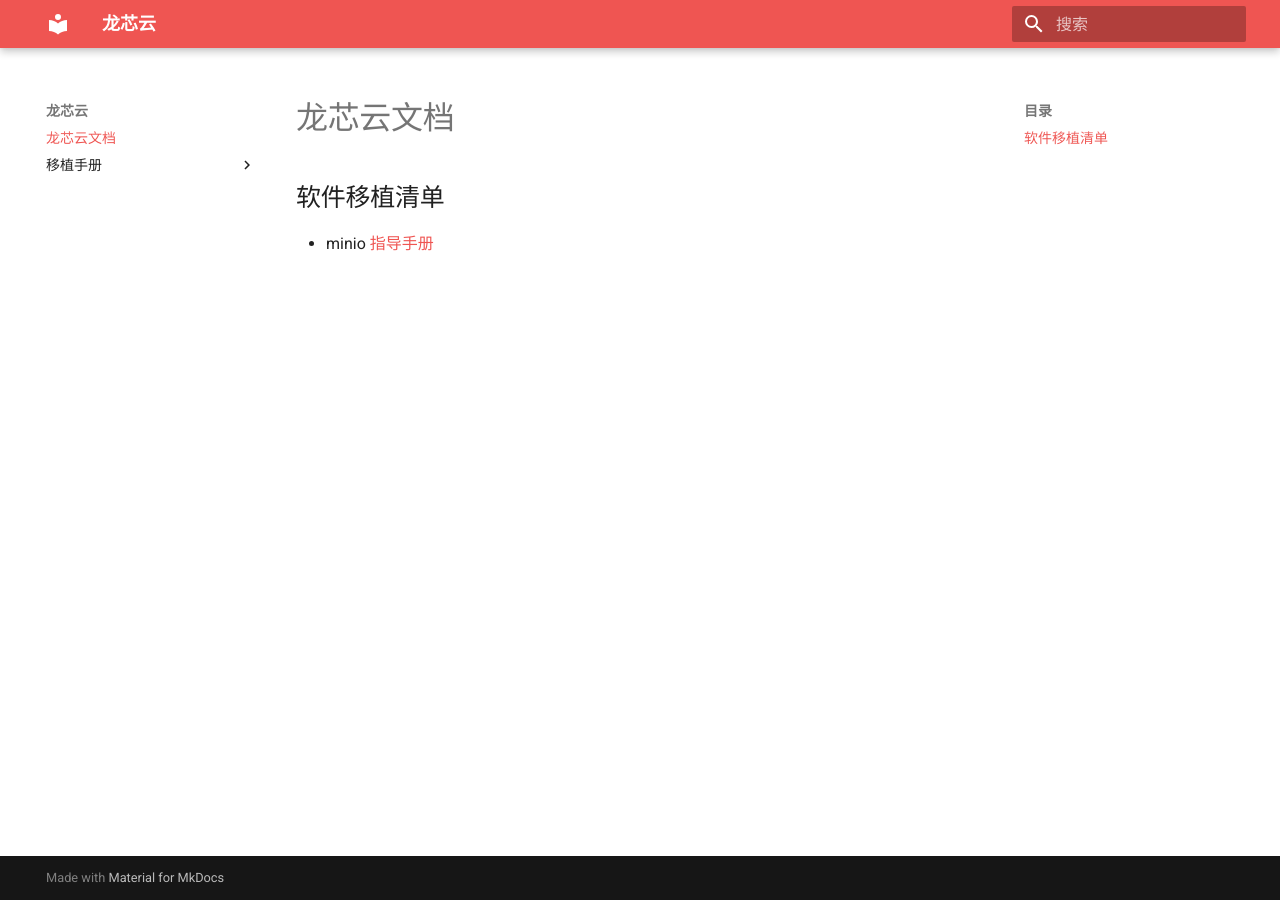
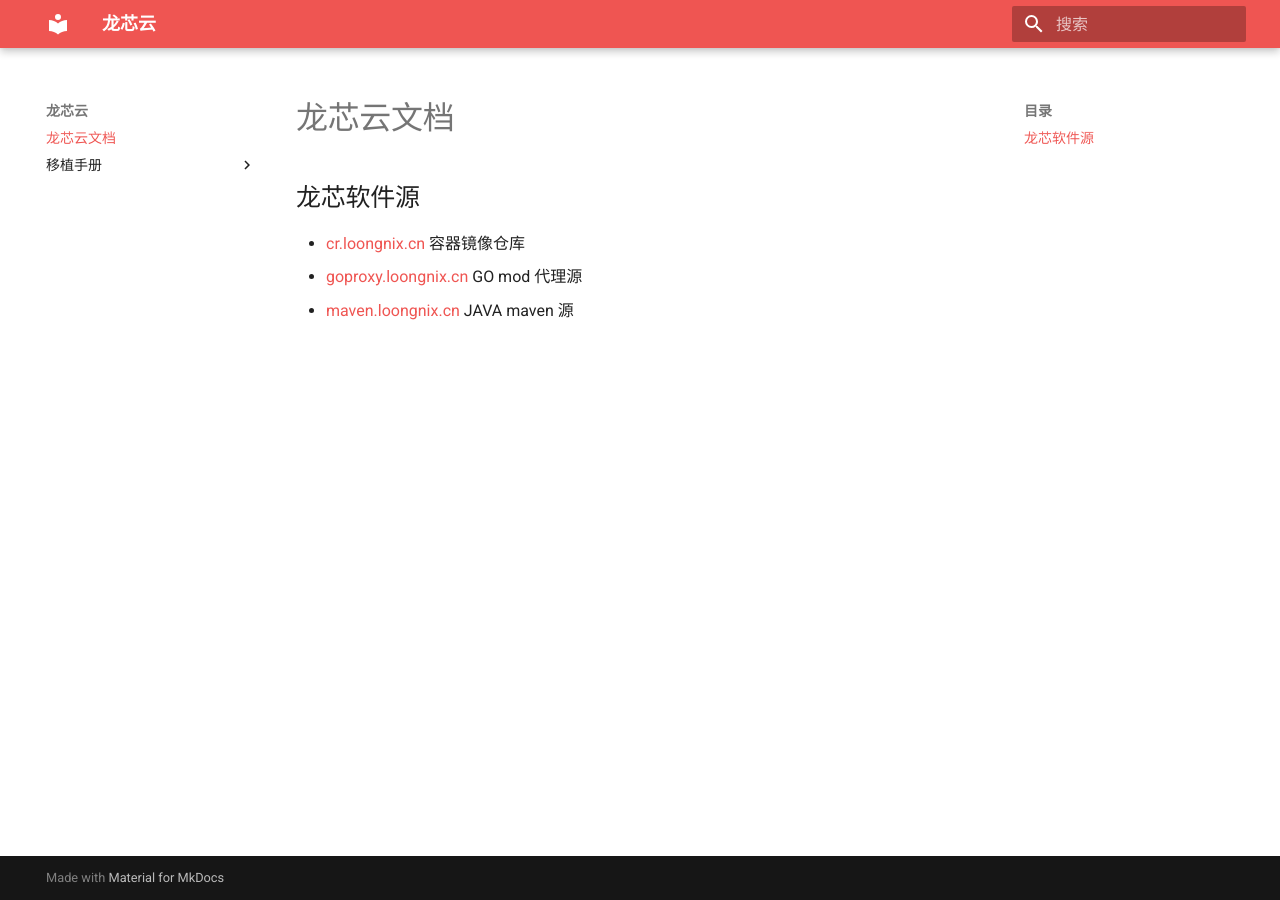
Before and after one commit to Loongson-Cloud-Community/Loongson-Cloud-Community, an MkDocs documentation site: the page built from docs/index.md, in a window 1280 px wide. Built offline with MkDocs 1.6.1 and Material for MkDocs 9.7.7, drawn with Linux system fonts in a browser that asks for light colours.

Commit message:
Update index.md

```diff
--- a/docs/index.md
+++ b/docs/index.md
@@ -1,5 +1,7 @@
 # 龙芯云文档
 
+## 龙芯软件源
 
-## 软件移植清单
- - minio [指导手册](./移植手册/minio.md)
+- [cr.loongnix.cn](cr.loongnix.cn)  容器镜像仓库
+- [goproxy.loongnix.cn](goproxy.loongnix.cn) GO mod 代理源
+- [maven.loongnix.cn](maven.loongnix.cn) JAVA maven 源
```
